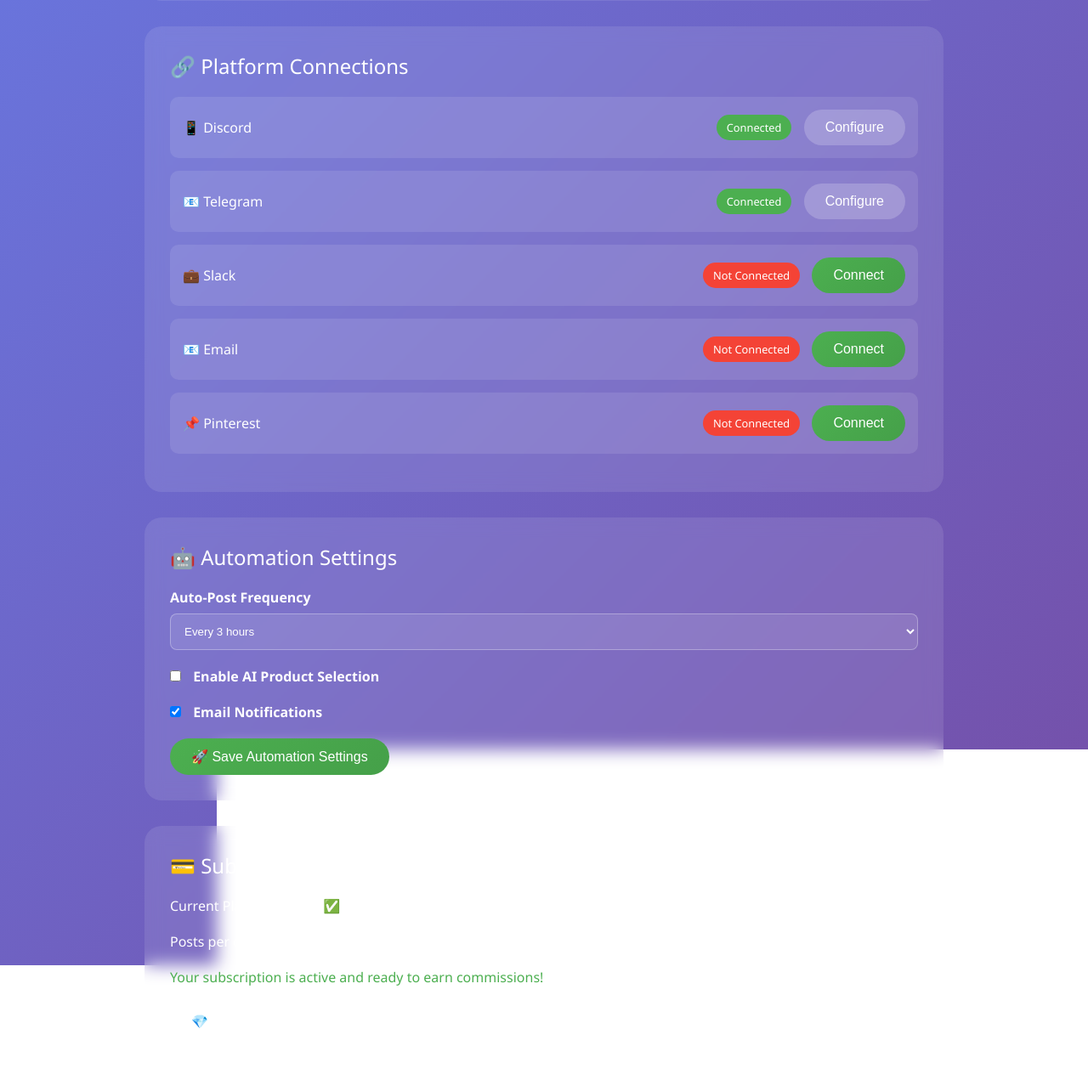
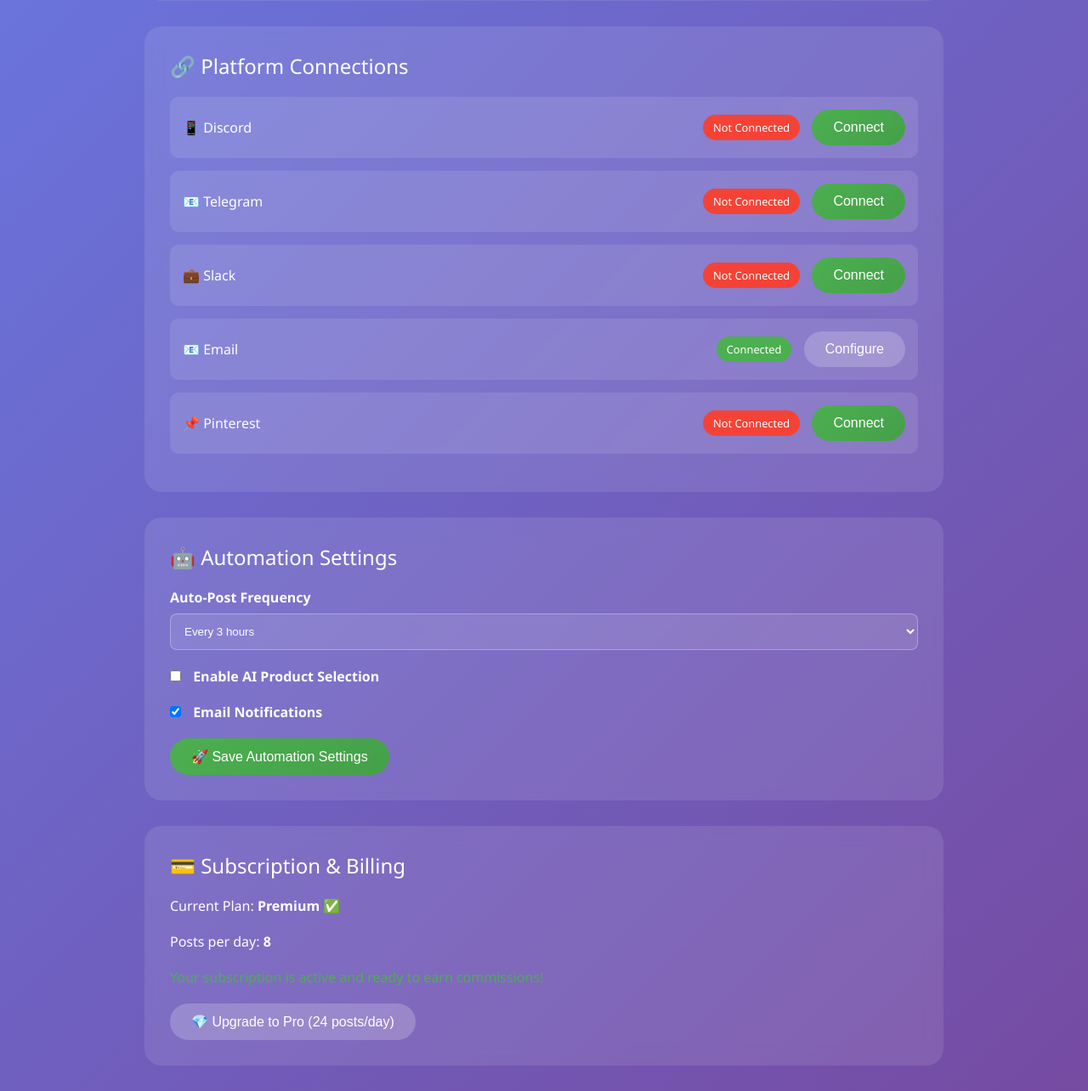
Before and after one commit to the3kproduction/3Kaffiliatebot-pro, a Flask app: page /settings in a window 1280 px wide. Shown: the part 643-1927 px from the top of the page at 85% size. Run offline with Flask 3, Linux system fonts and the light colour scheme; the visitor is signed in with stand-in values (Sample User, id 1).

Commit message:
Display actual connection status and user data on the settings page
Implements dynamic platform statuses and user subscription info in `settings.html` and adds the `/api/auto-post` endpoint in `working_app.py`.

Replit-Commit-Author: Agent
Replit-Commit-Session-Id: 9e95c6ea-836a-4bc5-b947-222117839818
Replit-Commit-Screenshot-Url: https://storage.googleapis.com/screenshot-production-us-central1/6648d937-e75a-49db-8c33-5780264980a4/8409ccda-59c6-4b9f-9d4c-1462d0b2ddf2.jpg

```diff
--- a/templates/settings.html
+++ b/templates/settings.html
@@ -78,36 +78,61 @@
                 <div class="platform-item">
                     <span>📱 Discord</span>
                     <div>
+                        {% if platform_status.discord %}
                         <span class="platform-status status-connected">Connected</span>
                         <button class="btn btn-secondary" style="margin-left: 10px;">Configure</button>
+                        {% else %}
+                        <span class="platform-status status-disconnected">Not Connected</span>
+                        <button class="btn" style="margin-left: 10px;">Connect</button>
+                        {% endif %}
                     </div>
                 </div>
                 <div class="platform-item">
                     <span>📧 Telegram</span>
                     <div>
+                        {% if platform_status.telegram %}
                         <span class="platform-status status-connected">Connected</span>
                         <button class="btn btn-secondary" style="margin-left: 10px;">Configure</button>
+                        {% else %}
+                        <span class="platform-status status-disconnected">Not Connected</span>
+                        <button class="btn" style="margin-left: 10px;">Connect</button>
+                        {% endif %}
                     </div>
                 </div>
                 <div class="platform-item">
                     <span>💼 Slack</span>
                     <div>
+                        {% if platform_status.slack %}
+                        <span class="platform-status status-connected">Connected</span>
+                        <button class="btn btn-secondary" style="margin-left: 10px;">Configure</button>
+                        {% else %}
                         <span class="platform-status status-disconnected">Not Connected</span>
                         <button class="btn" style="margin-left: 10px;">Connect</button>
+                        {% endif %}
                     </div>
                 </div>
                 <div class="platform-item">
                     <span>📧 Email</span>
                     <div>
+                        {% if platform_status.email %}
+                        <span class="platform-status status-connected">Connected</span>
+                        <button class="btn btn-secondary" style="margin-left: 10px;">Configure</button>
+                        {% else %}
                         <span class="platform-status status-disconnected">Not Connected</span>
                         <button class="btn" style="margin-left: 10px;">Connect</button>
+                        {% endif %}
                     </div>
                 </div>
                 <div class="platform-item">
                     <span>📌 Pinterest</span>
                     <div>
+                        {% if platform_status.pinterest %}
+                        <span class="platform-status status-connected">Connected</span>
+                        <button class="btn btn-secondary" style="margin-left: 10px;">Configure</button>
+                        {% else %}
                         <span class="platform-status status-disconnected">Not Connected</span>
                         <button class="btn" style="margin-left: 10px;">Connect</button>
+                        {% endif %}
                     </div>
                 </div>
             </div>
@@ -140,10 +165,18 @@
 
             <div class="settings-panel">
                 <div class="panel-title">💳 Subscription & Billing</div>
-                <p style="margin-bottom: 20px;">Current Plan: <strong>Premium</strong> ✅</p>
-                <p style="margin-bottom: 20px;">Posts per day: <strong>8</strong></p>
+                <p style="margin-bottom: 20px;">Current Plan: <strong>{{ current_user.subscription_tier|title }}</strong> ✅</p>
+                <p style="margin-bottom: 20px;">Posts per day: <strong>
+                    {% if current_user.subscription_tier == 'free' %}2{% endif %}
+                    {% if current_user.subscription_tier == 'premium' %}8{% endif %}
+                    {% if current_user.subscription_tier == 'pro' %}24{% endif %}
+                </strong></p>
                 <p style="margin-bottom: 20px; color: #4CAF50;">Your subscription is active and ready to earn commissions!</p>
-                <button class="btn btn-secondary" onclick="location.href='/subscribe'">💎 Upgrade to Pro (24 posts/day)</button>
+                {% if current_user.subscription_tier != 'pro' %}
+                <button class="btn btn-secondary" onclick="location.href='/subscribe'">💎 Upgrade to
+                    {% if current_user.subscription_tier == 'free' %}Premium (8 posts/day){% else %}Pro (24 posts/day){% endif %}
+                </button>
+                {% endif %}
             </div>
         </div>
     </div>
--- a/working_app.py
+++ b/working_app.py
@@ -686,7 +686,29 @@ def api_add_product():
 @app.route('/settings')
 def settings():
     """User settings"""
-    return render_template('settings.html')
+    if 'user_id' not in session:
+        return redirect('/admin-login')
+
+    user_id = session['user_id']
+    user = User.query.get(user_id) if user_id != 'admin' else None
+
+    # Get real platform connection status
+    platform_status = {
+        'discord': bool(os.environ.get('DISCORD_WEBHOOK_URL')),
+        'telegram': bool(os.environ.get('TELEGRAM_BOT_TOKEN') and os.environ.get('TELEGRAM_CHAT_ID')),
+        'slack': bool(os.environ.get('SLACK_BOT_TOKEN') and os.environ.get('SLACK_CHANNEL_ID')),
+        'email': bool(os.environ.get('SENDGRID_API_KEY')),
+        'pinterest': False,  # Not configured yet
+        'reddit': bool(os.environ.get('REDDIT_CLIENT_ID') and os.environ.get('REDDIT_CLIENT_SECRET'))
+    }
+
+    # Create current_user object for template
+    current_user = type('obj', (object,), {
+        'subscription_tier': session.get('subscription_tier', 'free'),
+        'affiliate_id': session.get('affiliate_id', 'luxoraconnect-20')
+    })()
+
+    return render_template('settings.html', platform_status=platform_status, current_user=current_user)
 
 @app.route('/login')
 def login():
@@ -1253,5 +1275,51 @@ def privacy():
     """Privacy Policy page"""
     return render_template('privacy.html', current_date="May 27, 2025")
 
+@app.route('/api/auto-post', methods=['POST'])
+def api_auto_post():
+    """API endpoint for manual auto-posting trigger"""
+    if 'user_id' not in session:
+        return jsonify({'success': False, 'error': 'Not logged in'}), 401
+
+    user_id = session['user_id']
+    user = User.query.get(user_id) if user_id != 'admin' else None
+
+    if not user:
+        return jsonify({'success': False, 'error': 'User not found'}), 404
+
+    try:
+        # Get products available for promotion
+        products = ProductInventory.query.filter_by(is_active=True).limit(10).all()
+
+        if not products:
+            return jsonify({'success': False, 'error': 'No products available for promotion'})
+
+        # Select random product
+        import random
+        selected_product = random.choice(products)
+
+        # Post to configured platforms
+        from marketing_automation import MultiPlatformPoster
+        poster = MultiPlatformPoster(user)
+        result = poster.post_product(selected_product)
+
+        if result['success']:
+            return jsonify({
+                'success': True,
+                'message': f'Successfully posted {selected_product.product_title} to your platforms!',
+                'product': selected_product.product_title
+            })
+        else:
+            return jsonify({
+                'success': False,
+                'error': result.get('error', 'Failed to post product')
+            })
+
+    except Exception as e:
+        return jsonify({
+            'success': False,
+            'error': f'Auto-posting failed: {str(e)}'
+        }), 500
+
 if __name__ == '__main__':
     app.run(host="0.0.0.0", port=5000, debug=True)
```
